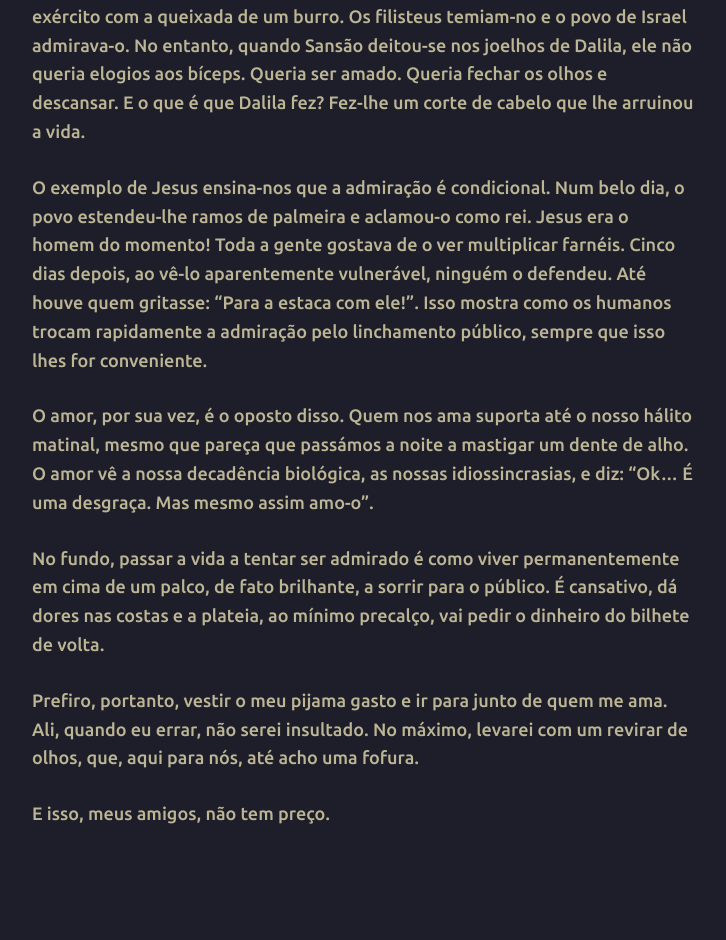
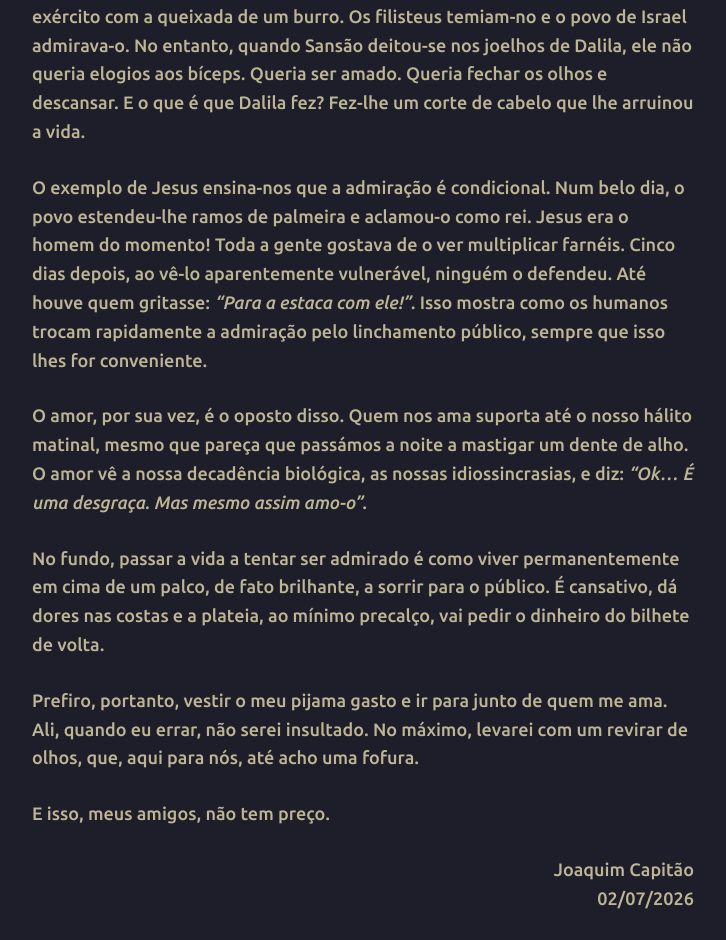
Before and after one commit to joaquim-capitao/queime-depois-de-ler, a Jekyll site: the page built from exp/amor-ou-admiracao.md, in a window 1280 px wide. Shown: the part 931-1871 px from the top of the page, without its empty margins (277-1003 px from the left). Built offline with Jekyll 4.4.1, drawn with Linux system fonts in a browser that asks for light colours; our own code applies the rules of GitHub Pages for plain Markdown files; before the commit the page ends 1813 px from its top, so only the background shows below that.

```diff
--- a/exp/amor-ou-admiracao.md
+++ b/exp/amor-ou-admiracao.md
@@ -14,12 +14,15 @@
 
 Sansão tinha uma densidade capilar invejável e força física para derrotar um exército com a queixada de um burro. Os filisteus temiam-no e o povo de Israel admirava-o. No entanto, quando Sansão deitou-se nos joelhos de Dalila, ele não queria elogios aos bíceps. Queria ser amado. Queria fechar os olhos e descansar. E o que é que Dalila fez? Fez-lhe um corte de cabelo que lhe arruinou a vida.
 
-O exemplo de Jesus ensina-nos que a admiração é condicional. Num belo dia, o povo estendeu-lhe ramos de palmeira e aclamou-o como rei. Jesus era o homem do momento! Toda a gente gostava de o ver multiplicar farnéis. Cinco dias depois, ao vê-lo aparentemente vulnerável, ninguém o defendeu. Até houve quem gritasse: "Para a estaca com ele!". Isso mostra como os humanos trocam rapidamente a admiração pelo linchamento público, sempre que isso lhes for conveniente.
+O exemplo de Jesus ensina-nos que a admiração é condicional. Num belo dia, o povo estendeu-lhe ramos de palmeira e aclamou-o como rei. Jesus era o homem do momento! Toda a gente gostava de o ver multiplicar farnéis. Cinco dias depois, ao vê-lo aparentemente vulnerável, ninguém o defendeu. Até houve quem gritasse: *"Para a estaca com ele!"*. Isso mostra como os humanos trocam rapidamente a admiração pelo linchamento público, sempre que isso lhes for conveniente.
 
-O amor, por sua vez, é o oposto disso. Quem nos ama suporta até o nosso hálito matinal, mesmo que pareça que passámos a noite a mastigar um dente de alho. O amor vê a nossa decadência biológica, as nossas idiossincrasias, e diz: "Ok... É uma desgraça. Mas mesmo assim amo-o".
+O amor, por sua vez, é o oposto disso. Quem nos ama suporta até o nosso hálito matinal, mesmo que pareça que passámos a noite a mastigar um dente de alho. O amor vê a nossa decadência biológica, as nossas idiossincrasias, e diz: *"Ok... É uma desgraça. Mas mesmo assim amo-o"*.
 
 No fundo, passar a vida a tentar ser admirado é como viver permanentemente em cima de um palco, de fato brilhante, a sorrir para o público. É cansativo, dá dores nas costas e a plateia, ao mínimo precalço, vai pedir o dinheiro do bilhete de volta.
 
 Prefiro, portanto, vestir o meu pijama gasto e ir para junto de quem me ama. Ali, quando eu errar, não serei insultado. No máximo, levarei com um revirar de olhos, que, aqui para nós, até acho uma fofura.
 
 E isso, meus amigos, não tem preço.
+
+<div align="right">Joaquim Capitão</div>
+<div align="right">02/07/2026</div>
```
